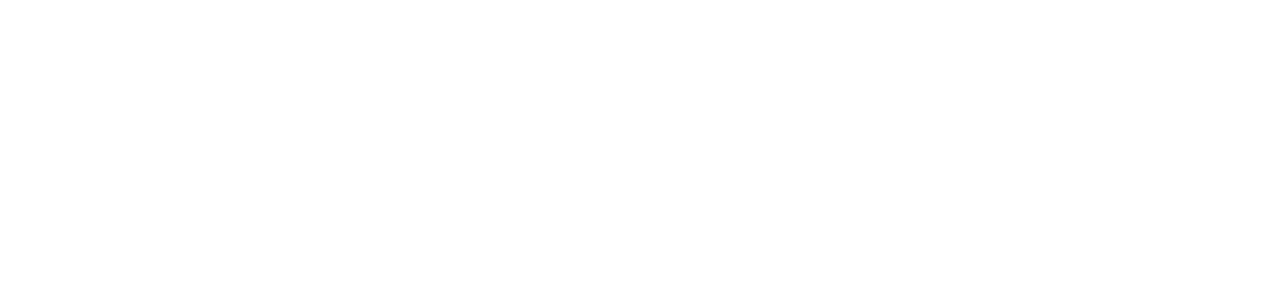
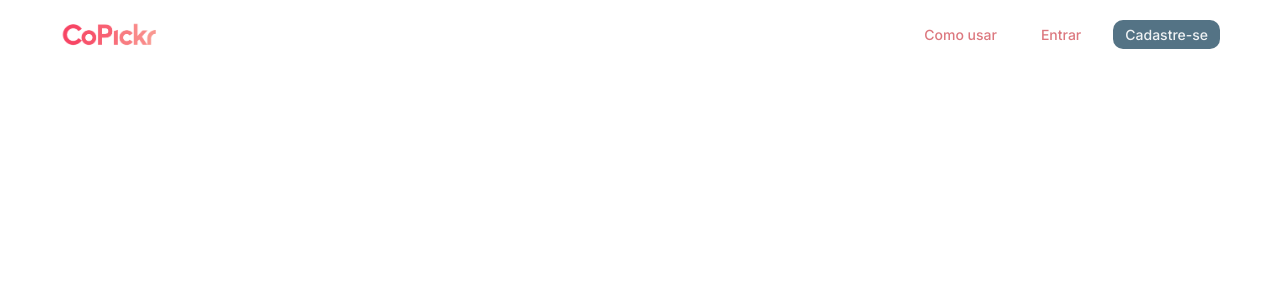
Before and after one commit to Thiagofrf/copickr-v2, a React (Vite) app: page / in a window 1280 px wide. Shown: the top 300 px of the page. Built offline with nearby package versions, Linux system fonts and the light colour scheme.

Commit message:
feature: include sass config, start header development

```diff
--- a/index.html
+++ b/index.html
@@ -3,6 +3,9 @@
   <head>
     <meta charset="UTF-8" />
     <link rel="icon" type="image/svg+xml" href="/favicon.ico" />
+    <link rel="preconnect" href="https://fonts.googleapis.com">
+    <link rel="preconnect" href="https://fonts.gstatic.com" crossorigin>
+    <link href="https://fonts.googleapis.com/css2?family=Inter:wght@100..900&display=swap" rel="stylesheet">
     <meta name="viewport" content="width=device-width, initial-scale=1.0" />
     <title>CoPickr</title>
   </head>
--- a/package.json
+++ b/package.json
@@ -22,6 +22,7 @@
     "eslint": "^8.57.0",
     "eslint-plugin-react-hooks": "^4.6.0",
     "eslint-plugin-react-refresh": "^0.4.6",
+    "sass": "^1.77.6",
     "typescript": "^5.2.2",
     "vite": "^5.2.0"
   }
--- a/src/App.tsx
+++ b/src/App.tsx
@@ -1,8 +1,12 @@
+import Header from './components/Header/Header';
+
 function App() {
 
   return (
     <>
-
+      <Header />
+      {/* <Content /> */}
+      {/* <Footer /> */}
     </>
   )
 }
--- /dev/null
+++ b/src/components/Header/Header.scss
@@ -0,0 +1,40 @@
+header {
+    position: sticky;
+    top: 0;
+    display: flex;
+    justify-content: space-between;
+    align-items: center;
+    padding: 20px 60px;
+    background: transparent;
+
+    div {
+        display: flex;
+        align-items: center;
+        gap: 20px;
+
+        a {
+            color: #c1121e91;
+            text-decoration: none;
+            font-weight: 500;
+            font-size: 14px;
+            padding: 6px 12px;
+            border-radius: 10px;
+            transition: .2s ease-in-out;
+
+            &:hover {
+                background: #002f4925;
+                color: #C1121F;
+            }
+
+            &.signup-button {
+                background: #002f49ab;
+                color: #ffffffe8;
+
+                &:hover {
+                    background: #003049;
+                    color: #fff;
+                }
+            }
+        }
+    }
+}
--- /dev/null
+++ b/src/components/Header/Header.tsx
@@ -0,0 +1,18 @@
+import Logo from '../../assets/CoPickr-logo.png'
+import './Header.scss'
+
+const Header = () => {
+    return (
+        <header>
+            <img src={Logo} alt="CoPickr Logo - A light red text logo with a color fade on it" width={100}/>
+
+            <div>
+                <a href="#">Como usar</a>
+                <a href="#">Entrar</a>
+                <a href="#" className='signup-button'>Cadastre-se</a>
+            </div>
+        </header>
+    )
+}
+
+export default Header;
--- a/src/index.css
+++ b/src/index.css
@@ -1,3 +1,9 @@
-:root {
+* {
+  margin: 0;
+  padding: 0;
+  box-sizing: border-box;
+}
 
+body {
+  font-family: "Inter", sans-serif;
 }
```
Also changed, not shown: 1 other file (tests, documents, lock files or other folders).
